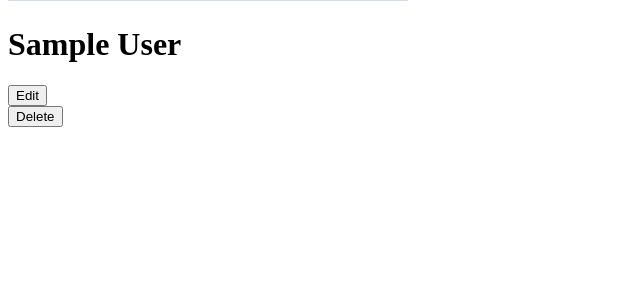
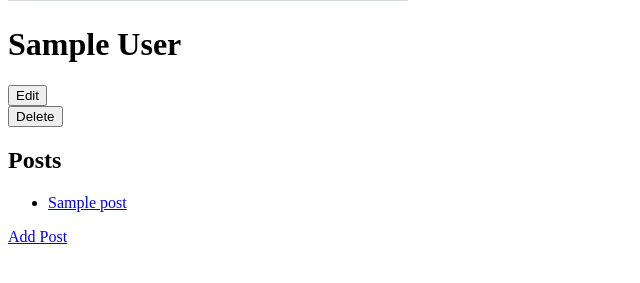
Before and after one commit to tianran1234/flask-blogly, a Flask app: page /users/1 in a window 1280 px wide. Shown: the part 307-590 px from the top of the page, without its empty margins (0-640 px from the left). Run offline with Flask 3, Linux system fonts and the light colour scheme; tables that the repository leaves empty hold one stand-in row (values such as "Sample post"); grey boxes marked "Sample" are stand-in pictures.

Commit message:
advanced pages

```diff
--- a/app.py
+++ b/app.py
@@ -1,7 +1,7 @@
 """Blogly application."""
 
-from flask import Flask, request, redirect, render_template
-from models import db, connect_db, User
+from flask import Flask, request, redirect, render_template, flash
+from models import db, connect_db, User, Post
 from flask_debugtoolbar import DebugToolbarExtension
 
 app = Flask(__name__)
@@ -16,10 +16,12 @@ connect_db(app)
 app.app_context().push()
 db.create_all()
 
+
 @app.route('/')
 def home():
+    posts = Post.query.order_by(Post.create_at.desc()).all()
 
-    return redirect('/users')
+    return render_template('homepage.html', posts=posts)
 
 
 @app.route('/users')
@@ -50,6 +52,7 @@ def add_new_user():
 @app.route('/users/<int:user_id>')
 def show_detail(user_id):
     user = User.query.get_or_404(user_id)
+
     return render_template('users_detail.html', user = user)
 
 
@@ -80,3 +83,68 @@ def delete_user(user_id):
     db.session.commit()
 
     return redirect('/users')
+
+
+
+# posts routes
+@app.route('/users/<int:user_id>/posts/new')
+def post_new_form(user_id):
+
+    user = User.query.get_or_404(user_id)
+
+    return render_template('post_form.html', user=user)
+
+
+@app.route('/users/<int:user_id>/posts/new', methods=['POST'])
+def add_new_post(user_id):
+
+    user = User.query.get_or_404(user_id)
+    new_post = Post(title=request.form['title'],
+                    content=request.form['content'],
+                    user_id=user.id)
+
+    db.session.add(new_post)
+    db.session.commit()
+    flash(f'Post "{new_post.title}" added.')
+
+    return redirect(f'/users/{user_id}')
+
+
+@app.route('/posts/<int:post_id>')
+def show_post_detail(post_id):
+
+    post = Post.query.get_or_404(post_id)
+
+    return render_template('post_detail.html', post = post)
+
+
+@app.route('/posts/<int:post_id>/edit')
+def edit_post(post_id):
+    post = Post.query.get_or_404(post_id)
+
+    return render_template('post_edit.html', post = post)
+
+
+@app.route('/posts/<int:post_id>/edit', methods=['POST'])
+def submit_edit(post_id):
+
+    post = Post.query.get_or_404(post_id)
+    post.title = request.form['title']
+    post.content = request.form['content']
+
+    db.session.add(post)
+    db.session.commit()
+    flash(f'Post "{post.title}" edited.')
+
+    return redirect(f"/users/{post.user_id}")
+
+
+@app.route('/posts/<int:post_id>/delete', methods=['POST'])
+def delete_post(post_id):
+    post = Post.query.get_or_404(post_id)
+
+    db.session.delete(post)
+    db.session.commit()
+    flash(f'Post "{post.title}" deleted.')
+
+    return redirect(f"/users/{post.user_id}")
--- a/models.py
+++ b/models.py
@@ -1,4 +1,5 @@
 """Models for Blogly."""
+import datetime
 from flask_sqlalchemy import SQLAlchemy
 
 db = SQLAlchemy()
@@ -13,10 +14,26 @@ class User(db.Model):
     last_name = db.Column(db.Text, nullable = False)
     image_url = db.Column(db.Text, nullable = False, default = DEFAULT_IMAGE_URL)
 
+    posts = db.relationship('Post', backref='user')
+
     @property
     def full_name(self):
         return f'{self.first_name} {self.last_name}'
 
+
+class Post(db.Model):
+    __tablename__ = 'posts'
+
+    id = db.Column(db.Integer, primary_key=True)
+    title = db.Column(db.Text, nullable=False)
+    content = db.Column(db.Text, nullable=False)
+    create_at = db.Column(
+        db.DateTime,
+        nullable=False,
+        default=datetime.datetime.now)
+    user_id = db.Column(db.Integer, db.ForeignKey('users.id'), nullable=False)
+
+
 def connect_db(app):
     db.app = app
     db.init_app(app)
--- a/templates/users_detail.html
+++ b/templates/users_detail.html
@@ -17,5 +17,15 @@
   <form  action="/users/{{user.id}}/delete" method="POST">
     <button>Delete</button>
   </form>
+  <h2>Posts</h2>
+  <ul>
+    {% for post in user.posts %}
+    <li>
+      <a href="/posts/{{post.id}}">{{post.title}}</a>
+    </li>
+    {% endfor %}
+  </ul>
+
+  <p><a href='/users/{{user.id}}/posts/new'>Add Post</a></p>
 
 {% endblock %}
```
Also changed, not shown: templates/homepage.html (added, +16 -0 lines), templates/post_detail.html (added, +18 -0 lines), templates/post_edit.html (added, +18 -0 lines), templates/post_form.html (added, +18 -0 lines).
